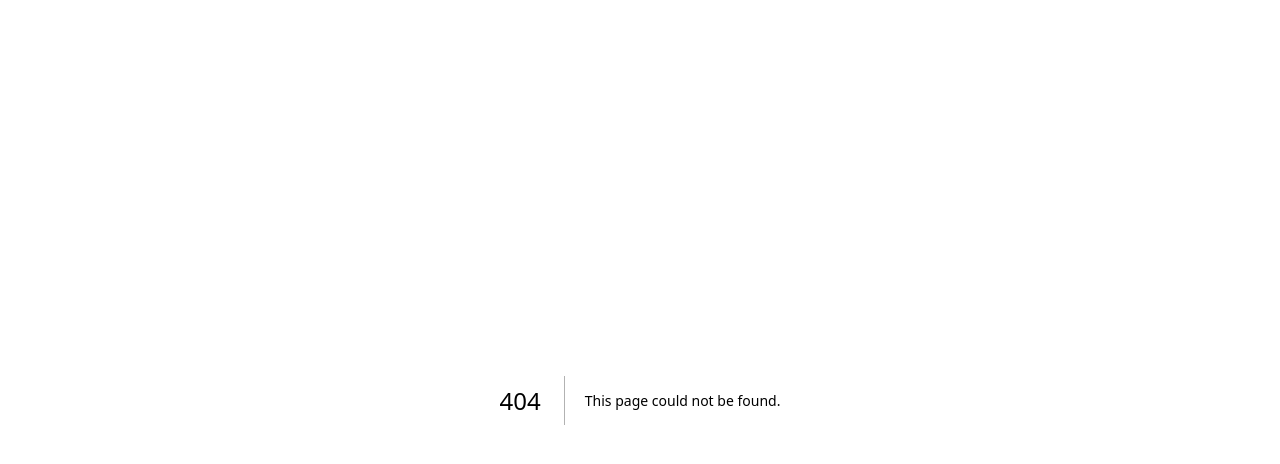
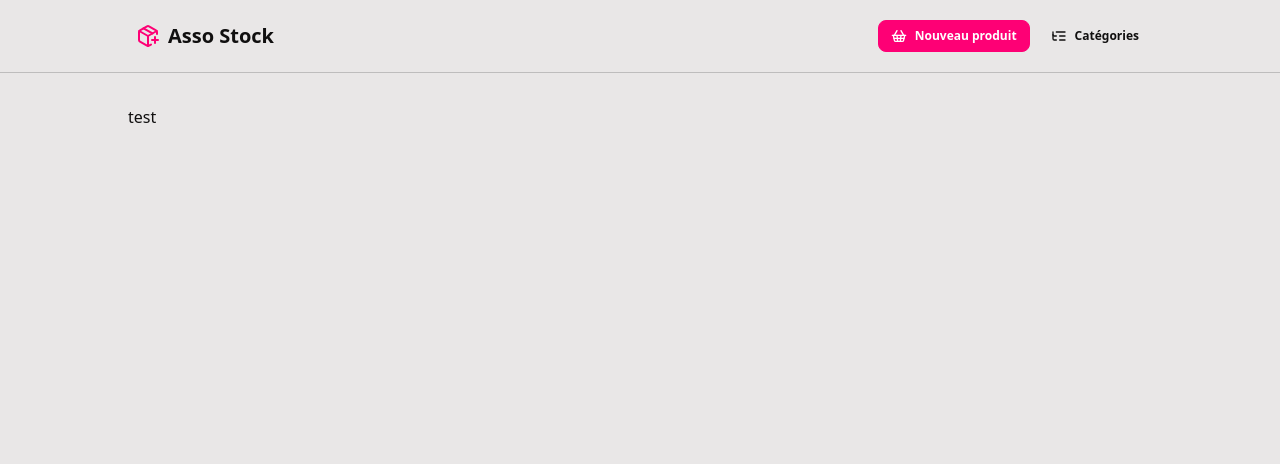
Before and after one commit to chloebaisse1/assos-stock, a Next.js app: page /new-product in a window 1280 px wide. Before the commit this address had no page. Shown: the top 464 px of the page. Built offline with nearby package versions, Linux system fonts and the light colour scheme; no server answers.

Commit message:
creation page nouveaux produits

```diff
--- a/app/components/Navbar.tsx
+++ b/app/components/Navbar.tsx
@@ -1,5 +1,5 @@
 import { UserButton, useUser } from "@clerk/nextjs";
-import { ListTree, Menu, PackagePlus, X } from "lucide-react";
+import { ListTree, Menu, PackagePlus, ShoppingBasket, X } from "lucide-react";
 import Link from "next/link";
 import { usePathname } from "next/navigation";
 import { useEffect, useState } from "react";
@@ -11,7 +11,10 @@ const Navbar = () => {
   const pathname = usePathname();
   const [menuOpen, setMenuOpen] = useState(false);
 
-  const navLinks = [{ href: "/category", label: "Catégories", icon: ListTree }];
+  const navLinks = [
+    { href: "/new-product", label: "Nouveau produit", icon: ShoppingBasket },
+    { href: "/category", label: "Catégories", icon: ListTree },
+  ];
 
   useEffect(() => {
     if (user?.primaryEmailAddress?.emailAddress && user.fullName) {
--- /dev/null
+++ b/app/new-product/page.tsx
@@ -0,0 +1,8 @@
+"use client";
+import Wrapper from "../components/Wrapper";
+
+const page = () => {
+  return <Wrapper>test</Wrapper>;
+};
+
+export default page;
```
Also changed, not shown: 1 other file (tests, documents, lock files or other folders).
